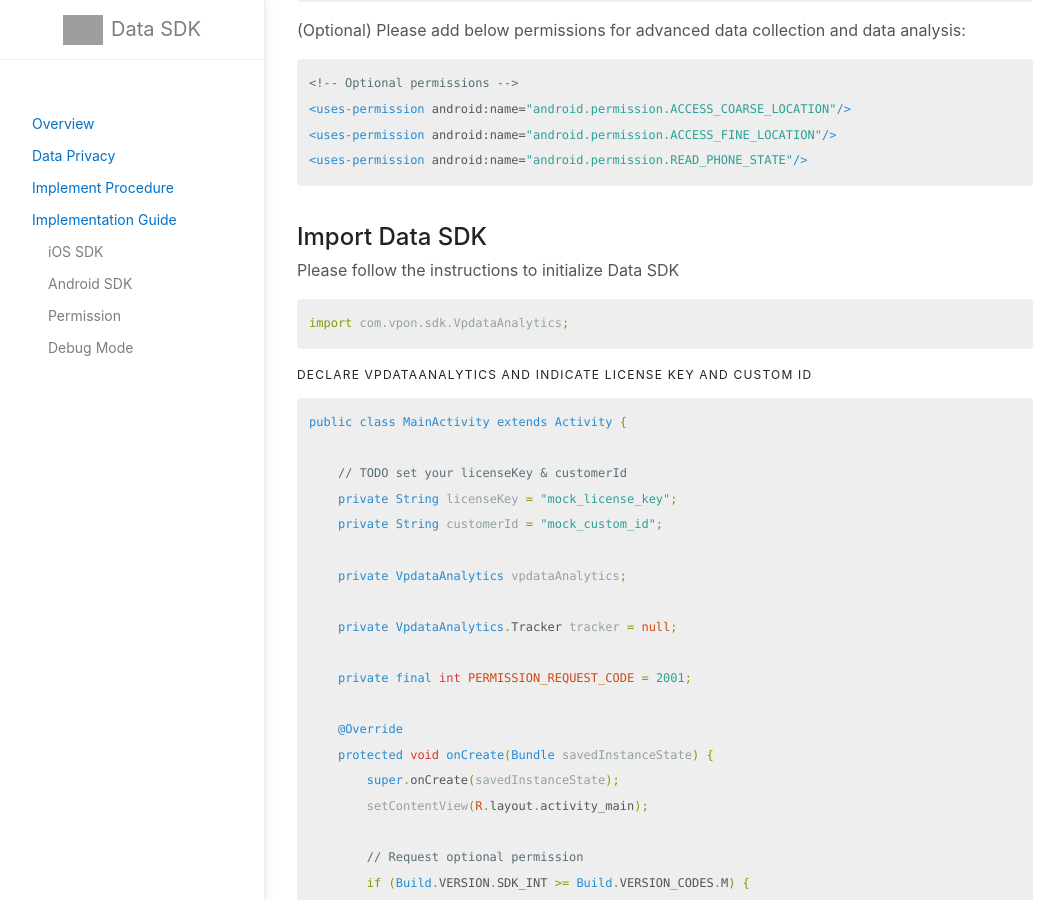
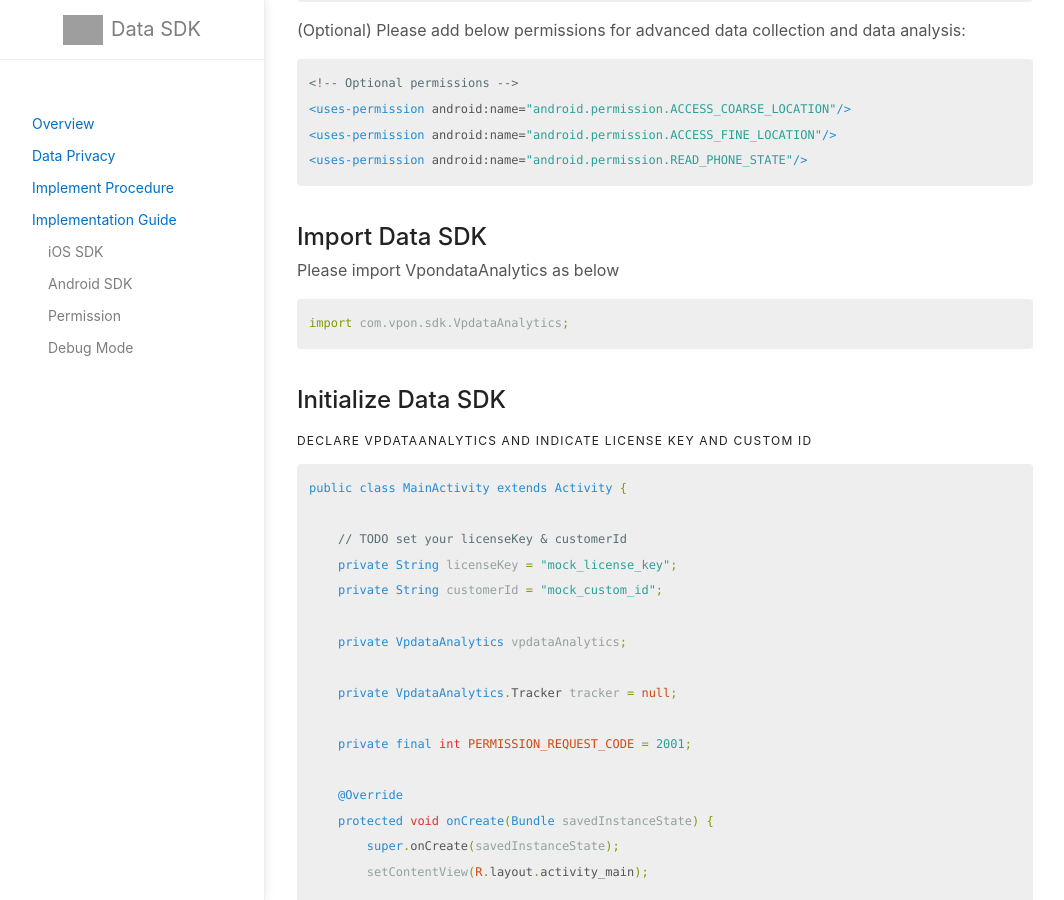
Before and after one commit to vpon-data/data-sdk, a Jekyll site: the page built from docs/Android.md, in a window 1280 px wide and 900 px high, scrolled down 1014 px. Shown: the whole window, without its empty margins (107-1171 px from the left). Built offline with Jekyll 4.4.1, drawn with Linux system fonts in a browser that asks for light colours; grey boxes are pictures that could not be loaded.

Commit message:
Update Android.md

````diff
--- a/docs/Android.md
+++ b/docs/Android.md
@@ -57,12 +57,13 @@ Please add the Permissions below in your `AndroidManifest.xml`
 ```
 
 ## Import Data SDK
-Please follow the instructions to initialize Data SDK
+Please import VpondataAnalytics as below
 
 ```java
 import com.vpon.sdk.VpdataAnalytics;
 ```
 
+## Initialize Data SDK
 #### Declare VpdataAnalytics and Indicate License Key and Custom ID
 
 ```java
````
